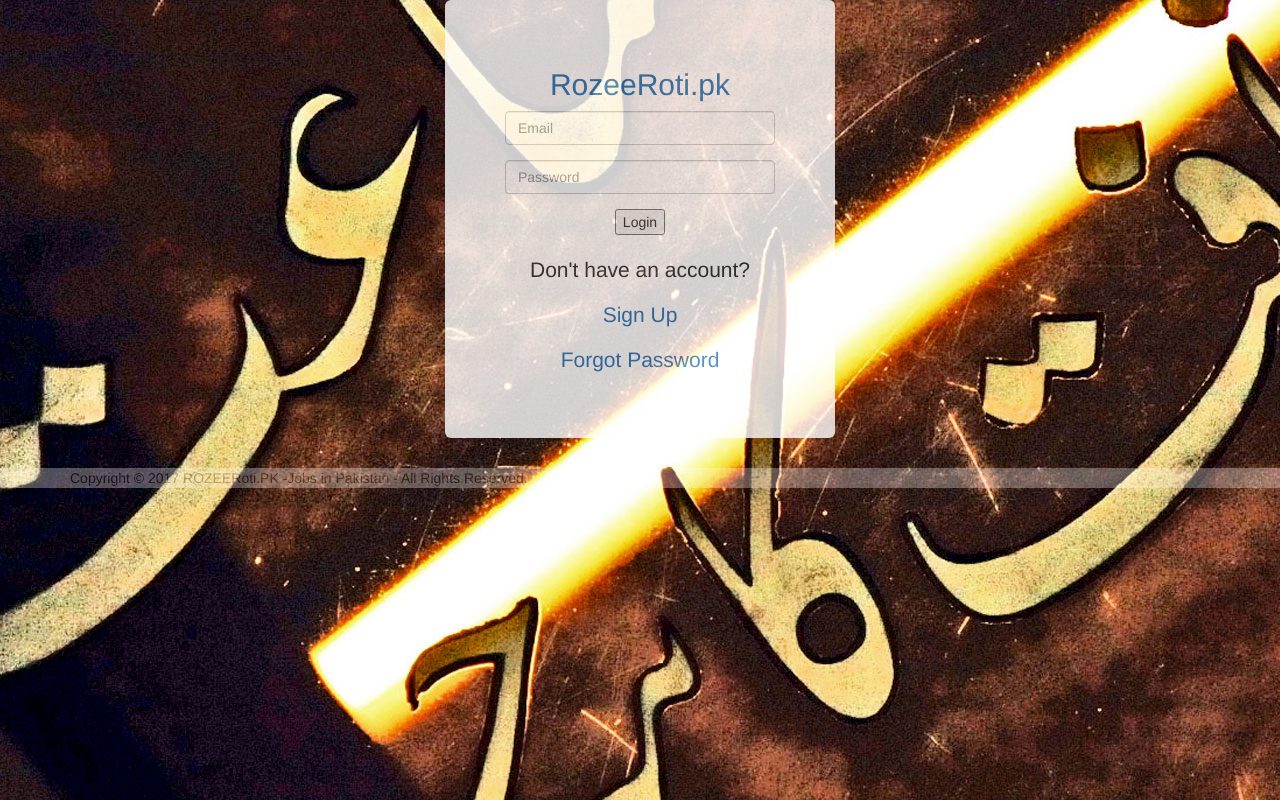
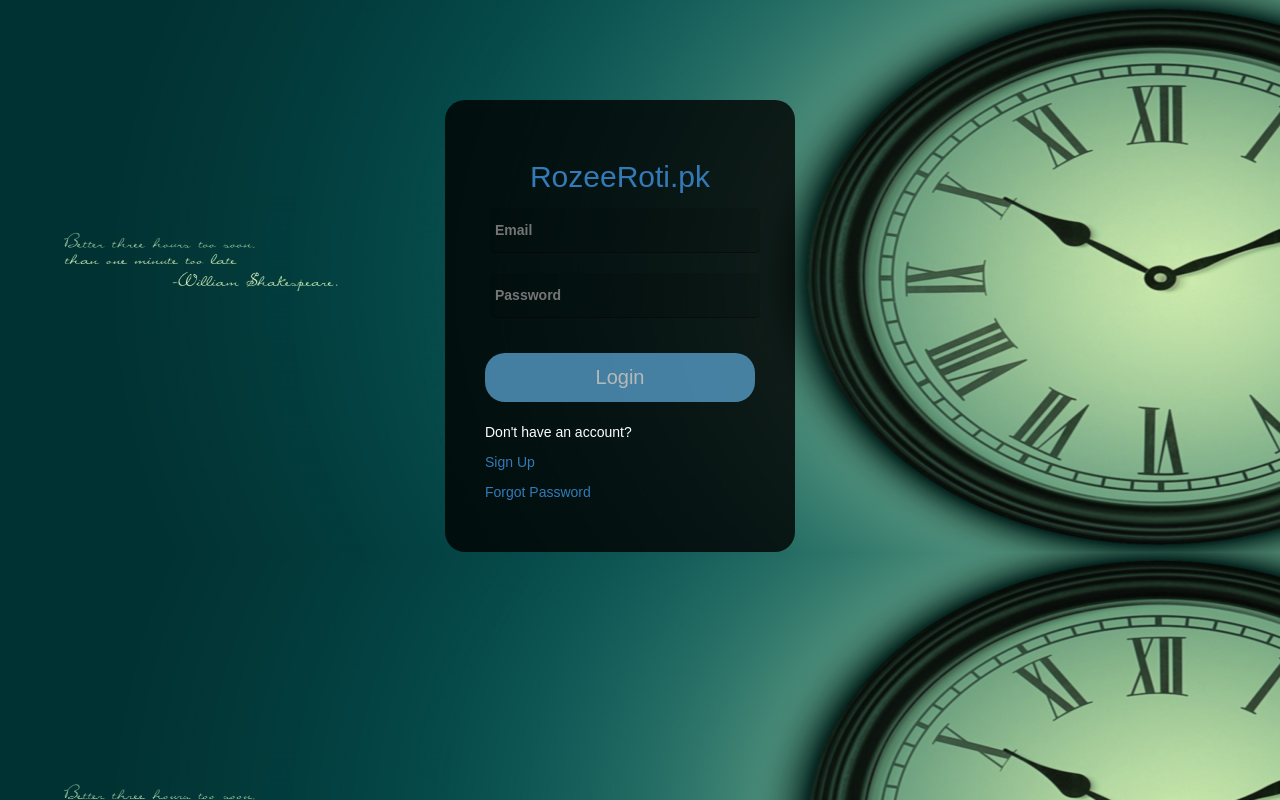
Before and after one commit to Talha29959/Wad-Project, a PHP site: page /adminlogin.php in a window 1280 px wide. Run offline with PHP 8.4, Linux system fonts and the light colour scheme; some libraries are stand-ins or nearby versions.

Commit message:
adminlogin div updated with a class
adminlogin div updated with a class

```diff
--- a/adminlogin.php
+++ b/adminlogin.php
@@ -8,6 +8,7 @@
 	  <meta http-equiv="pragma" content="no-cache" />
 	  <link rel="stylesheet" href="https://maxcdn.bootstrapcdn.com/bootstrap/3.3.7/css/bootstrap.min.css">
 	  <script src="https://ajax.googleapis.com/ajax/libs/jquery/3.2.1/jquery.min.js"></script>
+	   <link rel="stylesheet" href="style1.css">
 	  <script src="https://maxcdn.bootstrapcdn.com/bootstrap/3.3.7/js/bootstrap.min.js"></script>
   <script>
   function checkemail(){
@@ -23,7 +24,7 @@
 
   </script>
 </head>
-<body background="office.jpg" ;style="height:300px;width:400px">
+<body>
 
 
 
@@ -32,50 +33,26 @@
 <div class="row">
 <div class="col-md-4">
 </div>
-<div class="col-md-4 jumbotron text-center" style="background-color: #ffffff; opacity: .8; margin-top:90">
+<div class="col-md-4 ibt-1">
 <a href = "home.html"><h2 >RozeeRoti.pk</h2></a>
 
 <form method="post">
-<div class="form-group">
-<input type="text" class="form-control" placeholder="Email" id="em"
-name="em" style="margin-top:50" onblur="checkemail()">
+<input type="text" class="ibt-2" placeholder="Email" id="em"
+name="em" onblur="checkemail()">
 <p id="eres"></p>
-</div>
-<div class="form-group">
-<input type="password" class="form-control" id ="pass"
+
+<input type="password" class="ibt-2" id ="pass"
 name="pass" placeholder="Password">
-</div>
-<input name="submit" type="submit" value="Login">
+<input name="submit" type="submit" class="ibt-3"value="Login">
 </form>
 <br>
 <p >Don't have an account?<p>
 <a href = "signup.html"><p >Sign Up</p></a>
 <a href = "fogotpassword.html"><p >Forgot Password</p></a>
+
 </div>
 </div>
 </div>
-<div class="footer-bottom" style="background-color: white; opacity: .3">
-
-	<div class="container">
-
-		<div class="row">
-
-			<div class="col-xs-12 col-sm-6 col-md-6 col-lg-6">
-
-				<div class="copyright ">
-
-					Copyright © 2017 ROZEERoti.PK -Jobs in Pakistan - All Rights Reserved.
-
-				</div>
-
-			</div>
-
-
-
-		</div>
-
-	</div>
-	</div>
 </body>
 
 <?php if(isset($_POST['submit'])){
```
